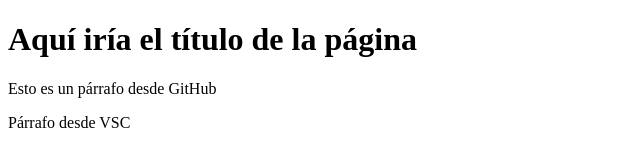
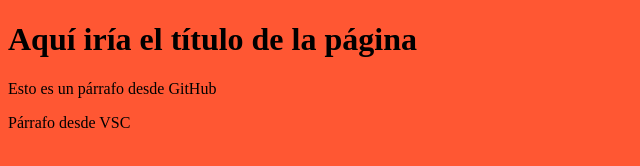
Before and after one commit to mig1714/ProyectoWebEmpresaC, a plain HTML site: page index.html in a window 1280 px wide. Shown: the whole page, without its empty margins (0-640 px from the left). Drawn offline with Linux system fonts and the light colour scheme.

Commit message:
Agregado link de css

```diff
--- a/index.html
+++ b/index.html
@@ -4,6 +4,7 @@
     <meta charset="UTF-8">
     <meta http-equiv="X-UA-Compatible" content="IE=edge">
     <meta name="viewport" content="width=device-width, initial-scale=1.0">
+    <link href="./miestilo.css" rel="stylesheet" type="text/css">
     <title>Document</title>
 </head>
 <body>
```
